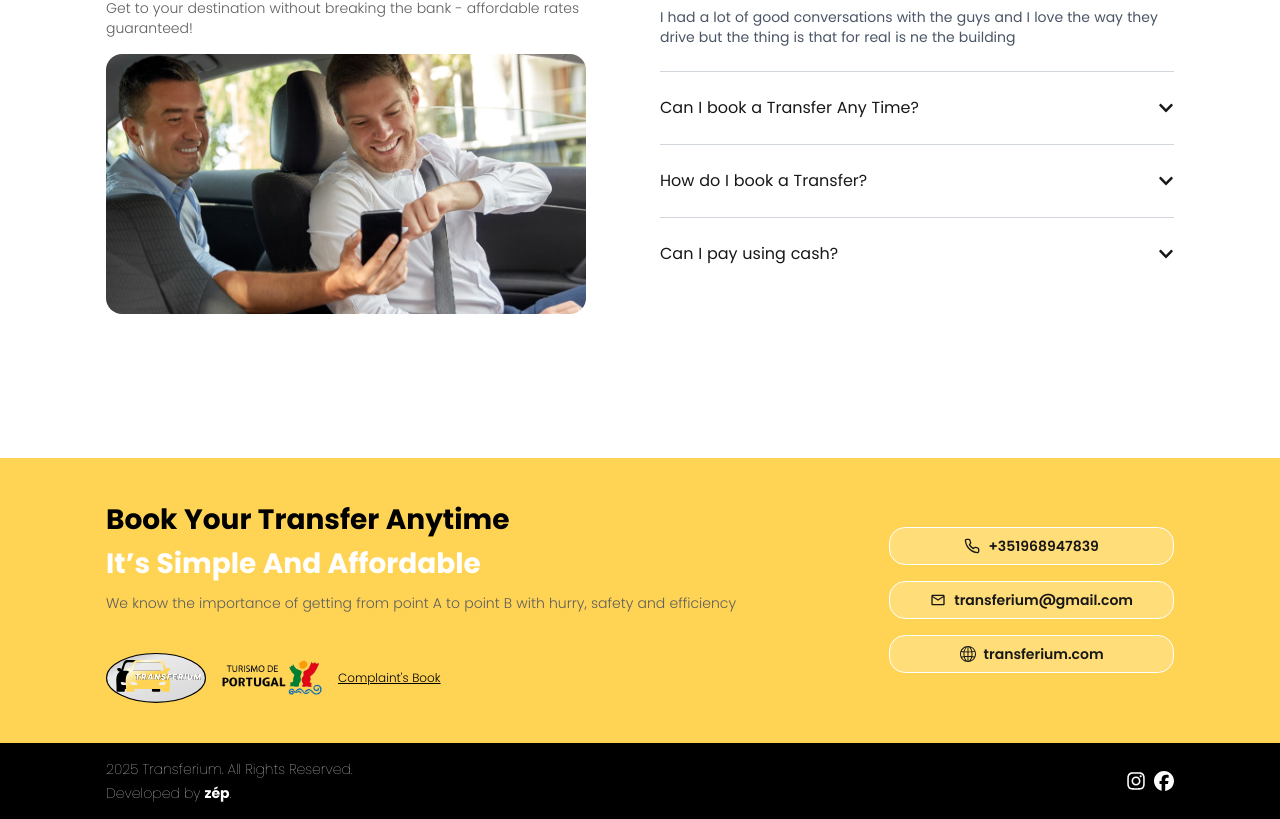
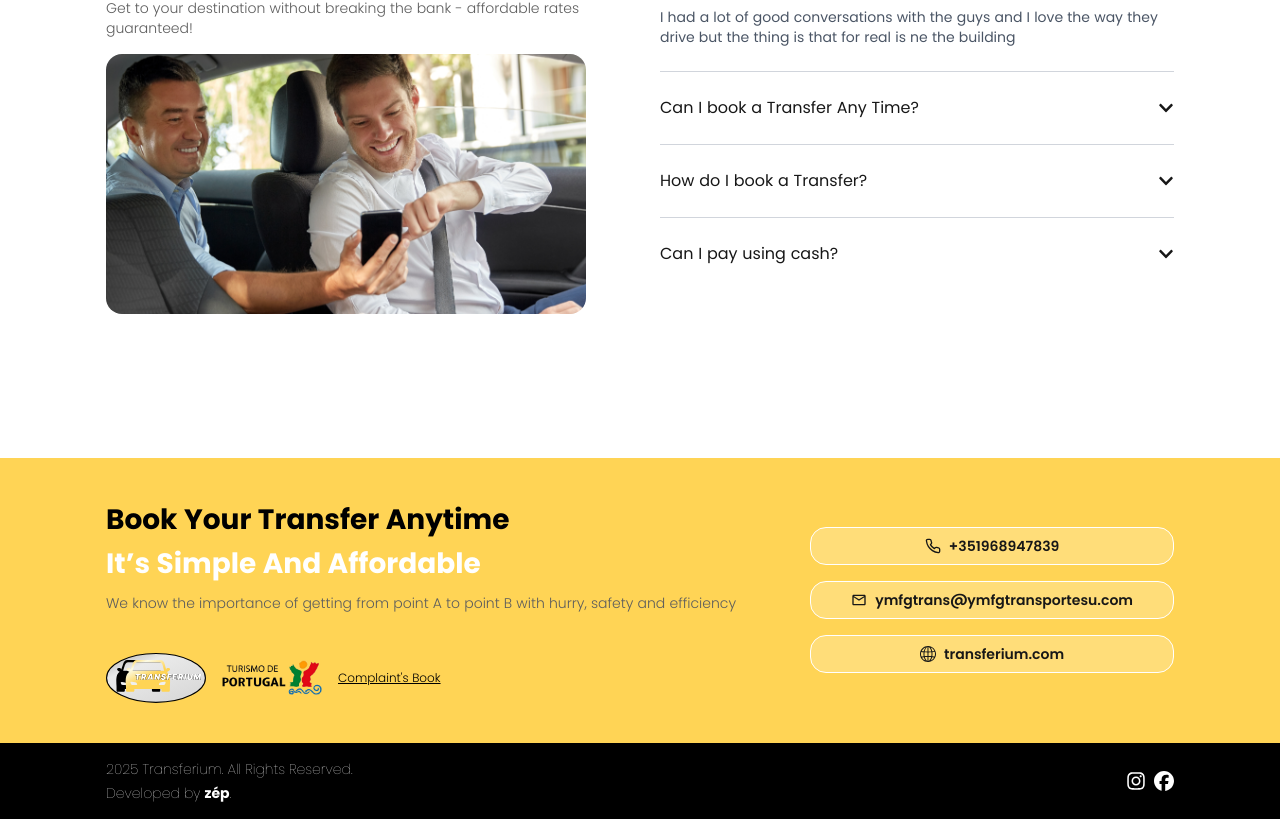
Before and after one commit to zepedronubai/transferium, a Next.js app in the folder frontend/: page / in a window 1280 px wide. Shown: the part 2588-3407 px from the top of the page. Built offline with nearby package versions, Linux system fonts and the light colour scheme.

Commit message:
Update footer.tsx

```diff
--- a/frontend/src/app/components/footer.tsx
+++ b/frontend/src/app/components/footer.tsx
@@ -36,12 +36,12 @@ export default function Footer() {
               </button>
             </Link>
 
-            <Link href='mailto:transferium@gmail.com'>
+            <Link href='mailto:ymfgtrans@ymfgtransportesu.com'>
               <button className='bg-customWhiteLowLowOpacity px-10 py-2 flex justify-center items-center gap-2 md:text-sm text-xs rounded-2xl border-[0.5px] border-white'>
                 <span className='md:text-base text-sm'>
                   <MdMailOutline />
                 </span>
-                <div className=''>transferium@gmail.com</div>
+                <div className=''>ymfgtrans@ymfgtransportesu.com</div>
               </button>
             </Link>
             <button className='bg-customWhiteLowLowOpacity px-10 py-2 flex justify-center items-center gap-2 md:text-sm text-xs rounded-2xl border-[0.5px] border-white'>
@@ -84,12 +84,12 @@ export default function Footer() {
             </button>
           </Link>
 
-          <Link href='mailto:transferium@gmail.com'>
+          <Link href='mailto:ymfgtrans@ymfgtransportesu.com'>
             <button className='bg-customWhiteLowLowOpacity px-10 py-2 flex justify-center items-center gap-2 md:text-sm text-xs rounded-2xl border-[0.5px] border-white'>
               <span className='md:text-base text-sm'>
                 <MdMailOutline />
               </span>
-              <div className=''>transferium@gmail.com</div>
+              <div className=''>ymfgtrans@ymfgtransportesu.com</div>
             </button>
           </Link>
           <button className='bg-customWhiteLowLowOpacity px-10 py-2 flex justify-center items-center gap-2 md:text-sm text-xs rounded-2xl border-[0.5px] border-white'>
```
